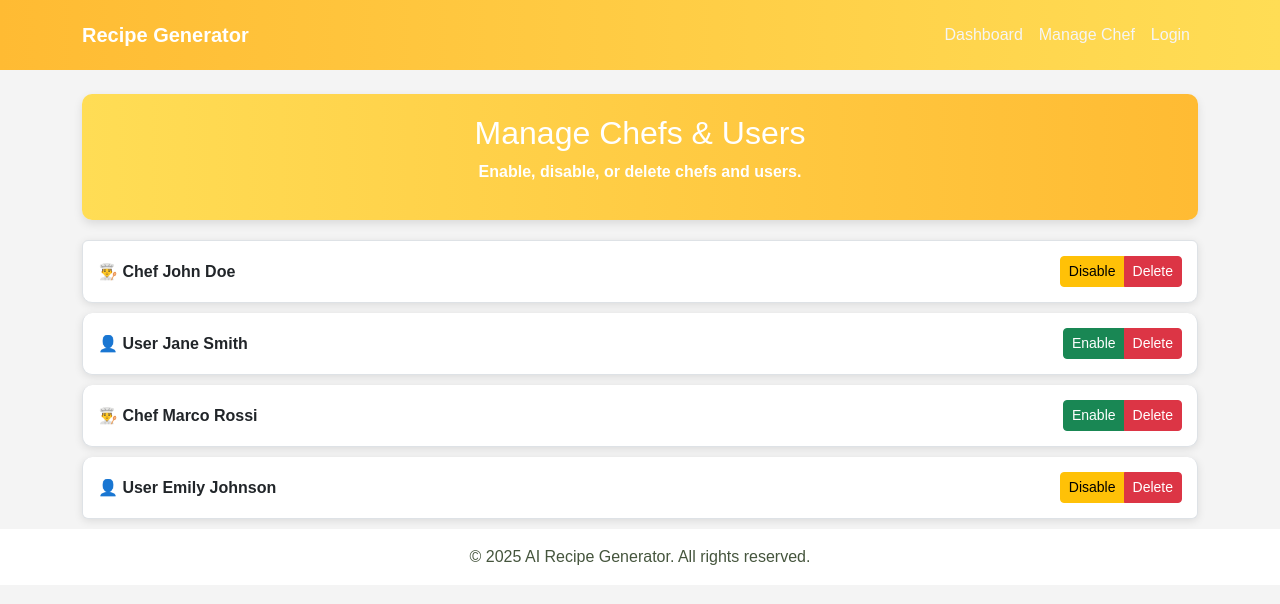
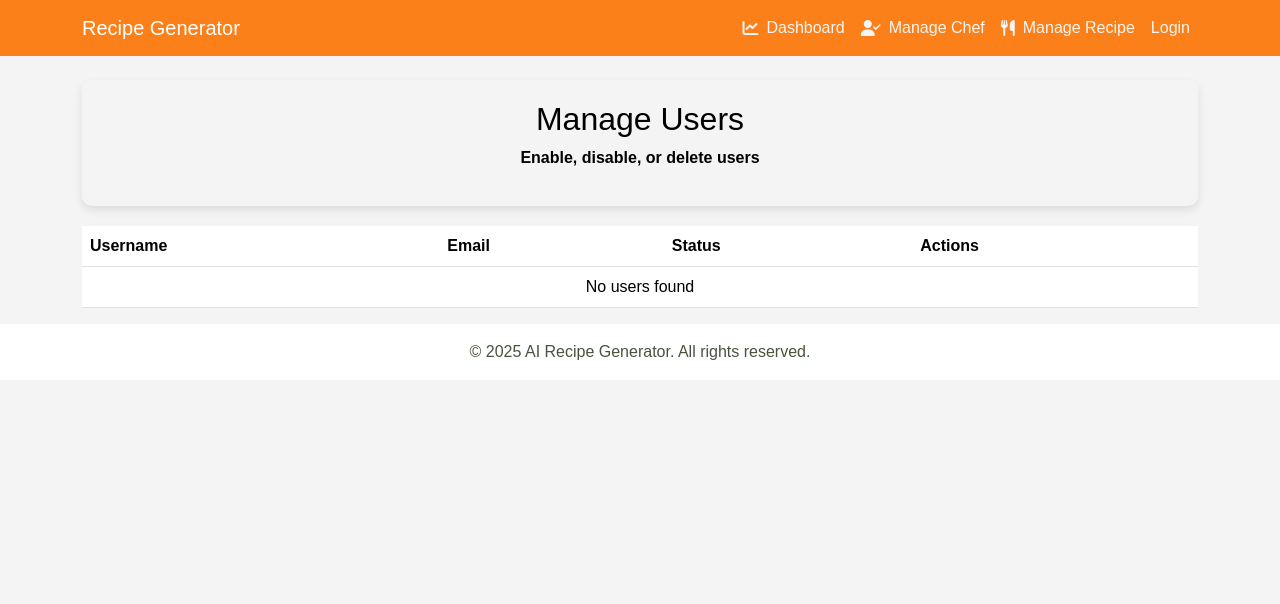
Before and after one commit to lishazz/recipe_generator, a Django app: template apps/administrator/templates/manage_user.html in a window 1280 px wide. Shown: the top 604 px of the page. Run offline with Django 3.2, Linux system fonts and the light colour scheme; the template is opened without the code that fills it, so the values that code supplies are empty; some libraries are stand-ins or nearby versions.

Commit message:
update manage user

```diff
--- a/apps/administrator/templates/manage_user.html
+++ b/apps/administrator/templates/manage_user.html
@@ -9,14 +9,7 @@
     body {
         background-color: #f4f4f4;
         font-family: 'Poppins', sans-serif;
-    }
-    .navbar {
-        background: linear-gradient(to right, #ffbb33, #ffdd55);
-        padding: 15px;
-    }
-    .navbar-brand {
-        font-weight: bold;
-        color: #fff !important;
+
     }
     .btn-custom {
         background-color: #ffbb33;
@@ -30,8 +23,7 @@
         background-color: #ff9900;
     }
     .dashboard-header {
-        background: linear-gradient(to right, #ffdd55, #ffbb33);
-        color: #fff;
+        color: #000;
         padding: 20px;
         border-radius: 10px;
         text-align: center;
@@ -53,6 +45,21 @@
     .btn-group button {
         margin-left: 5px;
     }
+    .user-status {
+        display: inline-block;
+        padding: 2px 8px;
+        border-radius: 12px;
+        font-size: 0.8em;
+        margin-left: 10px;
+    }
+    .status-active {
+        background-color: #28a745;
+        color: white;
+    }
+    .status-disabled {
+        background-color: #dc3545;
+        color: white;
+    }
 </style>
 
 {% endblock style %}
@@ -60,10 +67,23 @@
 {% block navlinks %}
 
 <li class="nav-item">
-    <a class="nav-link" href="{% url 'administrator_dashboard' %}">Dashboard</a>
+    <a class="nav-link d-flex align-items-center" href="{% url 'administrator_dashboard' %}">
+        <i class="fas fa-chart-line me-2"></i>
+        <span>Dashboard</span>
+    </a>
 </li>
 <li class="nav-item">
-    <a class="nav-link" href="{% url 'approve_chef' %}">Manage Chef</a>
+    <a class="nav-link d-flex align-items-center" href="{% url 'approve_chef' %}">
+        <i class="fas fa-user-check me-2"></i>
+        <span>Manage Chef</span>
+    </a>
+</li>
+
+<li class="nav-item">
+    <a class="nav-link d-flex align-items-center" href="{% url 'manage_recipes' %}">
+        <i class="fas fa-utensils me-2"></i>
+        <span>Manage Recipe</span>
+    </a>
 </li>
 
 {% endblock navlinks %}
@@ -75,37 +95,88 @@
 
 <section class="container mt-4">
     <div class="dashboard-header">
-        <h2>Manage Chefs & Users</h2>
-        <p>Enable, disable, or delete chefs and users.</p>
+        <h2>Manage Users</h2>
+        <p>Enable, disable, or delete users</p>
     </div>
-    <ul class="list-group" id="user-list">
-        <li class="list-group-item">👨‍🍳 Chef John Doe
-            <div class="btn-group">
-                <button class="btn btn-warning btn-sm">Disable</button>
-                <button class="btn btn-danger btn-sm">Delete</button>
-            </div>
-        </li>
-        <li class="list-group-item">👤 User Jane Smith
-            <div class="btn-group">
-                <button class="btn btn-success btn-sm">Enable</button>
-                <button class="btn btn-danger btn-sm">Delete</button>
-            </div>
-        </li>
-        <li class="list-group-item">👨‍🍳 Chef Marco Rossi
-            <div class="btn-group">
-                <button class="btn btn-success btn-sm">Enable</button>
-                <button class="btn btn-danger btn-sm">Delete</button>
-            </div>
-        </li>
-        <li class="list-group-item">👤 User Emily Johnson
-            <div class="btn-group">
-                <button class="btn btn-warning btn-sm">Disable</button>
-                <button class="btn btn-danger btn-sm">Delete</button>
-            </div>
-        </li>
-    </ul>
+
+    <div class="table-responsive">
+        <table class="table table-hover">
+            <thead>
+                <tr>
+                    <th>Username</th>
+                    <th>Email</th>
+                    <th>Status</th>
+                    <th>Actions</th>
+                </tr>
+            </thead>
+            <tbody>
+                {% for user in users %}
+                    {% if not user.is_staff and not user.is_superuser %}
+                        <tr>
+                            <td>
+                                <i class="fas fa-user me-2"></i>
+                                {{ user.username }}
+                            </td>
+                            <td>{{ user.email }}</td>
+                            <td>
+                                {% if user.is_active %}
+                                    <span class="user-status status-active">Active</span>
+                                {% else %}
+                                    <span class="user-status status-disabled">Disabled</span>
+                                {% endif %}
+                            </td>
+                            <td>
+                                <div class="btn-group">
+                                    {% if user.is_active %}
+                                        <form action="{% url 'toggle_user_status' user.id %}" method="POST" style="display: inline;">
+                                            {% csrf_token %}
+                                            <button type="submit" class="btn btn-zom btn-sm">
+                                                <i class="fas fa-ban me-1"></i>Disable
+                                            </button>
+                                        </form>
+                                    {% else %}
+                                        <form action="{% url 'toggle_user_status' user.id %}" method="POST" style="display: inline;">
+                                            {% csrf_token %}
+                                            <button type="submit" class="btn btn-zom btn-sm">
+                                                <i class="fas fa-check me-1"></i>Enable
+                                            </button>
+                                        </form>
+                                    {% endif %}
+                                    <form action="{% url 'delete_user' user.id %}" method="POST" style="display: inline;" onsubmit="return confirm('Are you sure you want to delete this user?');">
+                                        {% csrf_token %}
+                                        <button type="submit" class="btn btn-zom btn-sm">
+                                            <i class="fas fa-trash me-1"></i>Delete
+                                        </button>
+                                    </form>
+                                </div>
+                            </td>
+                    {% endif %}
+                {% empty %}
+                    <tr>
+                        <td colspan="4" class="text-center">No users found</td>
+                    </tr>
+                {% endfor %}
+            </tbody>
+        </table>
+    </div>
 </section>
 
+<!-- Delete Confirmation Modal -->
+<div class="modal fade" id="deleteModal" tabindex="-1" aria-labelledby="deleteModalLabel" aria-hidden="true">
+    <div class="modal-dialog">
+        <div class="modal-content">
+            <div class="modal-header">
+                <h5 class="modal-title" id="deleteModalLabel">Confirm Delete</h5>
+                <button type="button" class="btn-close" data-bs-dismiss="modal" aria-label="Close"></button>
+            </div>
+            <div class="modal-body">
+                Are you sure you want to delete this user?
+            </div>
+            <div class="modal-footer">
+                <button type="button" class="btn btn-zom" data-bs-dismiss="modal">Cancel</button>
+                <button type="button" class="btn btn-zom" id="confirmDelete">Delete</button>
+            </div>
+        </div>
+    </div>
+</div>
 {% endblock content %}
-
-{% block script %}{% endblock script %}
--- a/apps/administrator/urls.py
+++ b/apps/administrator/urls.py
@@ -10,4 +10,6 @@ urlpatterns = [
     path('manage_recipes/',views.manage_recipes,name='manage_recipes'),
     path('view-recipe/<int:recipe_id>/',views.view_recipe, name='view_recipe'),
     path('delete-recipe/<int:recipe_id>/',views.delete_recipe, name='delete_recipe'),
+    path('toggle-user/<int:user_id>/', views.toggle_user_status, name='toggle_user_status'),
+    path('delete-user/<int:user_id>/', views.delete_user, name='delete_user'),
 ]
```
Also changed, not shown: apps/administrator/templates/manage_recipes.html (+15 -2 lines), apps/administrator/views.py (+38 -3 lines).
